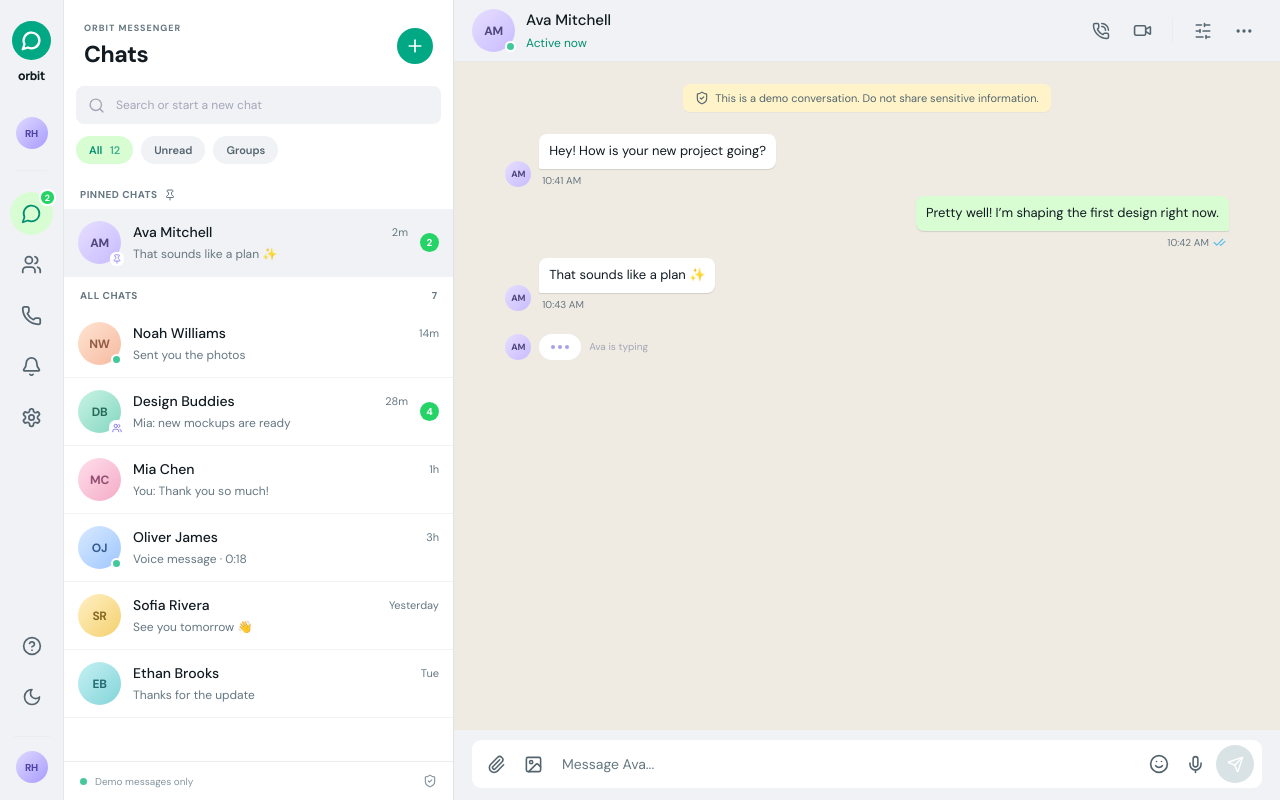
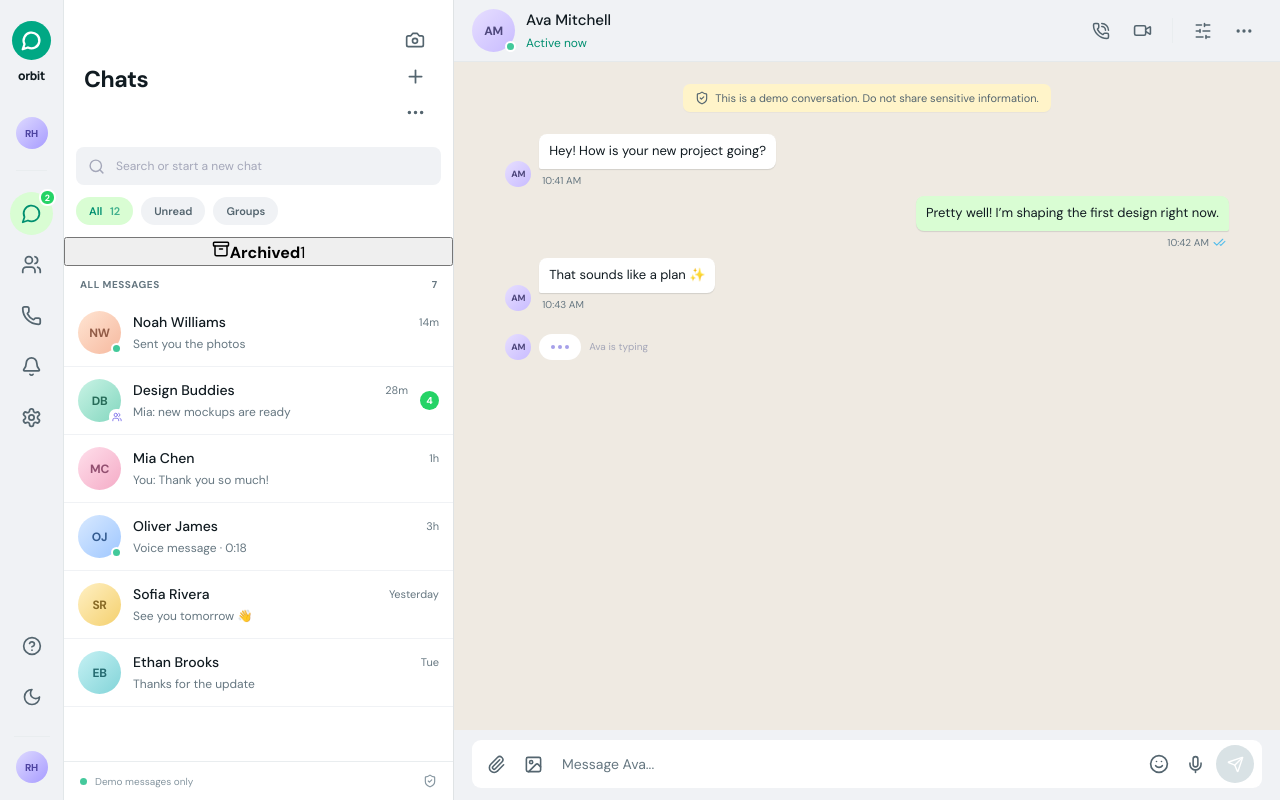
Before and after one commit to serakib/messenger, a React (Vite) app: page / in a window 1280 px wide. Built offline with nearby package versions, Linux system fonts and the light colour scheme.

Commit message:
Restructure inbox into WhatsApp-style chat layout

```diff
--- a/scr/App.jsx
+++ b/scr/App.jsx
@@ -97,18 +97,20 @@ function App() {
 
     <section className={`inbox-panel ${mobileChat ? 'inbox-mobile-hidden' : ''}`}>
       <div className="inbox-heading">
-        <div><div className="eyebrow">ORBIT MESSENGER</div><h1>{activeNav === 'Chats' ? 'Chats' : activeNav}</h1></div>
-        <button className="icon-button create-button" onClick={() => setShowNewChat(true)} aria-label="New chat"><Plus size={20}/></button>
+        <h1>{activeNav === 'Chats' ? 'Chats' : activeNav}</h1>
+        <div className="inbox-heading-actions">
+          <button className="icon-button" onClick={() => notify('Camera is a demo feature')} aria-label="Camera"><Camera size={20}/></button>
+          <button className="icon-button" onClick={() => setShowNewChat(true)} aria-label="New chat"><Plus size={21}/></button>
+          <button className="icon-button" onClick={() => notify('Chat menu opened')} aria-label="Menu"><MoreHorizontal size={21}/></button>
+        </div>
       </div>
       <div className="search-box"><Search size={17}/><input value={search} onChange={e=>setSearch(e.target.value)} placeholder="Search or start a new chat"/><kbd>⌘ K</kbd></div>
       <div className="inbox-filters"><button className="filter-chip selected">All <span>12</span></button><button className="filter-chip" onClick={()=>notify('Unread filter preview')}>Unread</button><button className="filter-chip" onClick={()=>notify('Groups filter preview')}>Groups</button></div>
       {activeNav === 'Chats' ? <>
-        <div className="section-caption">PINNED CHATS <Pin size={12}/></div>
-        <button className={`person-row ${selectedId===1?'chosen':''}`} onClick={()=>selectPerson(1)}>
-          <div className="avatar-wrap"><Avatar person={people[0]} showOnline/><span className="pin-mini"><Pin size={10}/></span></div>
-          <div className="person-copy"><div className="person-top"><strong>Ava Mitchell</strong><time>2m</time></div><div className="person-preview">That sounds like a plan ✨</div></div><span className="unread-badge">2</span>
+        <button className="archive-row" onClick={() => notify('Archived chats are empty in this preview')}>
+          <span className="archive-icon"><Archive size={18}/></span><strong>Archived</strong><span className="archive-count">1</span>
         </button>
-        <div className="section-caption recent-caption">ALL CHATS <span>{filteredPeople.length}</span></div>
+        <div className="section-caption recent-caption">ALL MESSAGES <span>{filteredPeople.length}</span></div>
         <div className="people-list">
           {filteredPeople.filter(p=>p.id!==1).map(p=><button key={p.id} className={`person-row ${selectedId===p.id?'chosen':''}`} onClick={()=>selectPerson(p.id)}>
             <div className="avatar-wrap"><Avatar person={p} showOnline/>{p.group && <span className="group-badge"><Users size={10}/></span>}</div>
@@ -140,7 +142,6 @@ function App() {
         </div>
       </header>
 
-      <div className="conversation-topline"><span>Today</span><i/></div>
       <div className="messages-scroll" onClick={()=>activeMenu && setActiveMenu(false)}>
         <div className="encryption-note"><ShieldCheck size={14}/> This is a demo conversation. Do not share sensitive information.</div>
         <div className="message-stack">
```
